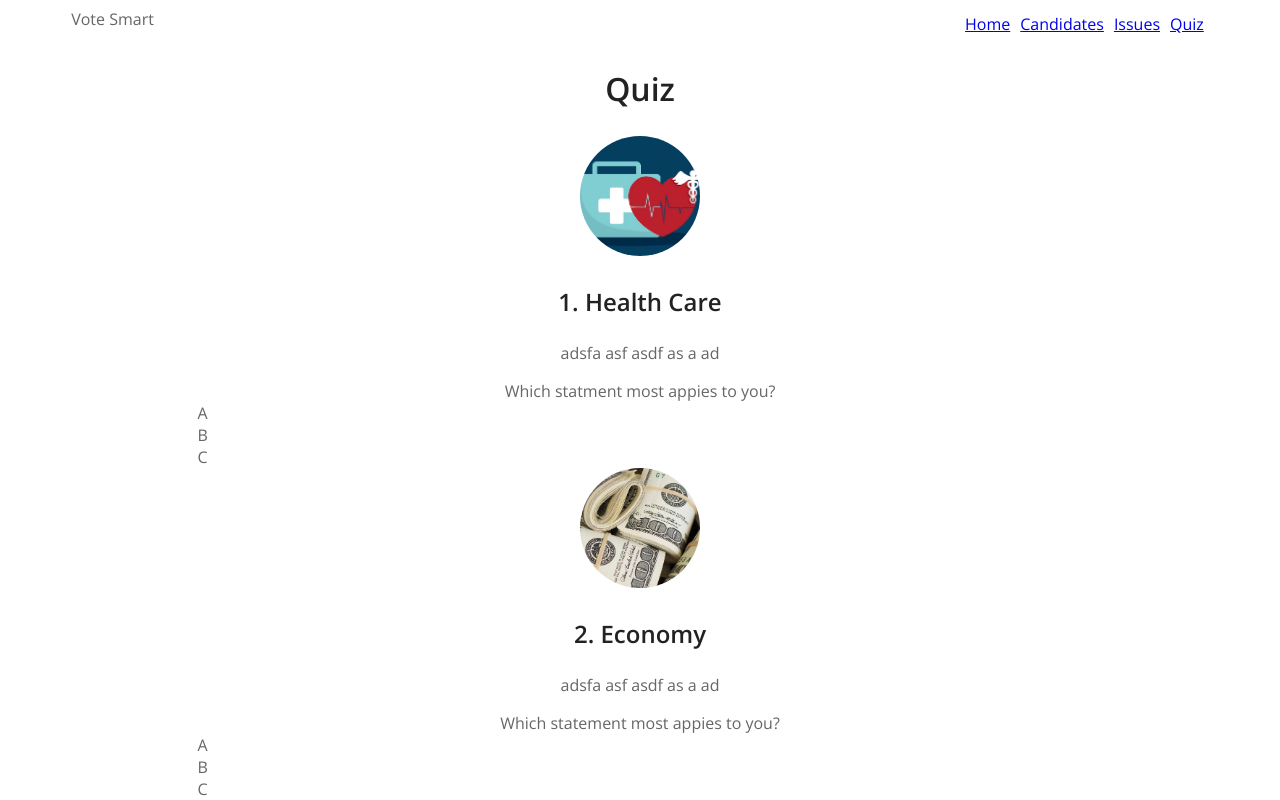
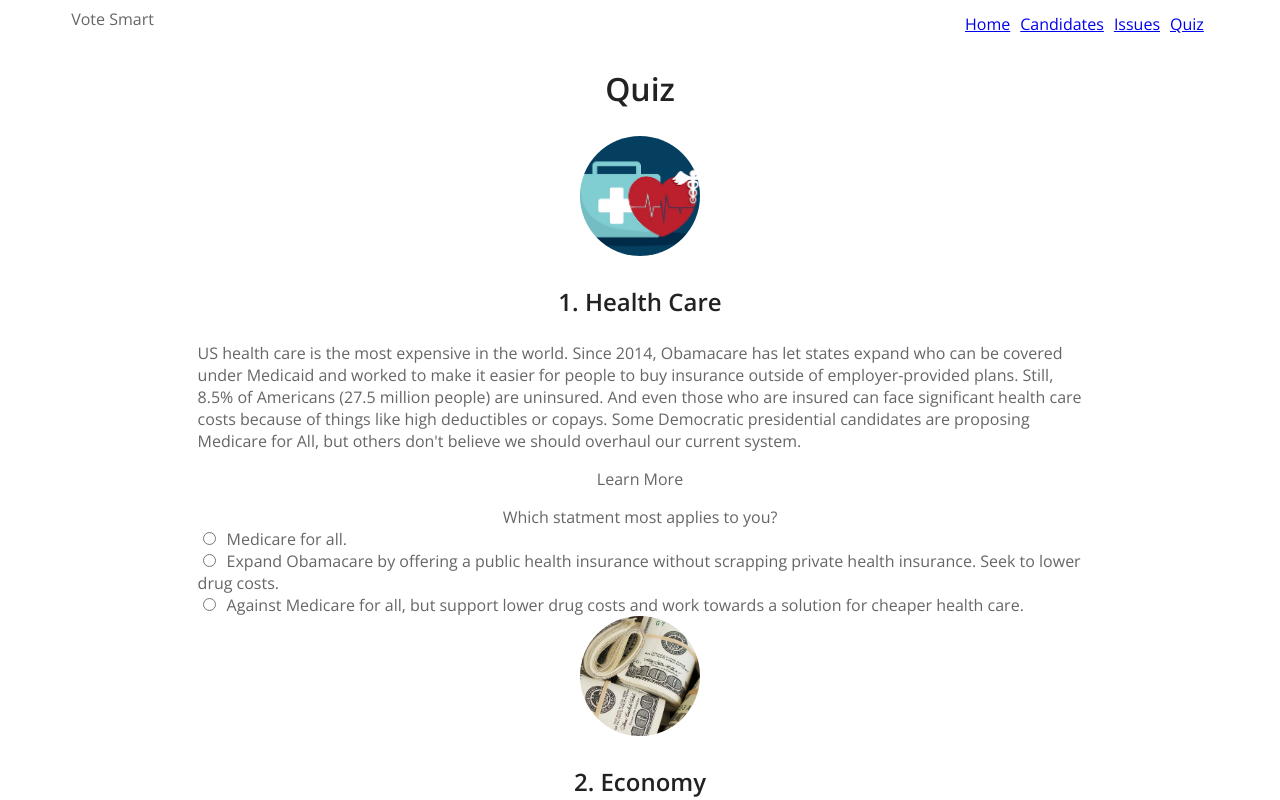
Before and after one commit to jeffting/vote-smart, a Vue app: page /#/Quiz in a window 1280 px wide. Shown: the top 800 px of the page. Built offline with nearby package versions, Linux system fonts and the light colour scheme.

Commit message:
info for quiz is in, but doesn't really function yet

```diff
--- a/src/components/Quiz.vue
+++ b/src/components/Quiz.vue
@@ -6,12 +6,14 @@
                 <img class="issue-img-container" :src=item.picture>
             </div>
             <h3>{{index+1}}. {{ item.issue }}</h3>
-            <p>{{ item.info }}</p>
+            <p class="quiz-info">{{ item.info }}</p>
+            <p>Learn More</p>
             <span> {{ item.question }}</span>
             <div class="answer-box" v-for="(answer, aIndex) in item.answers" :key=aIndex>
-                <span>{{ answer }}</span>
+                <input type="radio" :name="item.issue" value="maison"><span class="answer-span">{{ answer }}</span><br>
             </div>
         </div>
+        <button style="font-size: 32px">See Results</button>
     </div>
 </template>
 <script>
@@ -19,14 +21,14 @@ export default {
     data() {
         return {
             quizItems: [
-                {issue: "Health Care", picture: require("../assets/health.jpg"), info: "adsfa asf asdf as a ad ", question: "Which statment most appies to you?", answers: ["A", "B", "C"]},
-                {issue: "Economy", picture: require("../assets/money.jpg"), info: "adsfa asf asdf as a ad ", question: "Which statement most appies to you?", answers: ["A", "B", "C"]},
-                {issue: "Abortion", picture: require("../assets/baby.jpg"), info: "adsfa asf asdf as a ad ", question: "Which statement most appies to you?", answers: ["A", "B", "C"]},
-                {issue: "Guns", picture: require("../assets/gun.jpg"), info: "adsfa asf asdf as a ad ", question: "Which statement most appies to you?", answers: ["A", "B", "C"]},
-                {issue: "Immigration", picture: require("../assets/statue.jpg"), info: "adsfa asf asdf as a ad ", question: "Which statement most appies to you?", answers: ["A", "B", "C"]},
-                {issue: "Education", picture: require("../assets/school.jpg"), info: "adsfa asf asdf as a ad ", question: "Which statement most appies to you?", answers: ["A", "B", "C"]},
-                {issue: "National Security", picture: require("../assets/security.jpg"), info: "adsfa asf asdf as a ad ", question: "Which statement most appies to you?", answers: ["A", "B", "C"]},
-                {issue: "Climate change", picture: require("../assets/sun.jpeg"), info: "adsfa asf asdf as a ad ", question: "Which statement most appies to you?", answers: ["A", "B", "C"]},
+                {issue: "Health Care", picture: require("../assets/health.jpg"), info: "US health care is the most expensive in the world. Since 2014, Obamacare has let states expand who can be covered under Medicaid and worked to make it easier for people to buy insurance outside of employer-provided plans. Still, 8.5% of Americans (27.5 million people) are uninsured. And even those who are insured can face significant health care costs because of things like high deductibles or copays. Some Democratic presidential candidates are proposing Medicare for All, but others don't believe we should overhaul our current system. ", question: "Which statment most applies to you?", answers: ["Medicare for all.", "Expand Obamacare by offering a public health insurance without scrapping private health insurance. Seek to lower drug costs.", "Against Medicare for all, but support lower drug costs and work towards a solution for cheaper health care."]}, // A. Bernie, Warren, Buttigieg B. Biden C. Trump
+                {issue: "Economy", picture: require("../assets/money.jpg"), info: "The US economy is currently in its longest expansion...ever. Unemployment is at a record low, there’s been steady GDP growth, and the stock market hit a number of record highs last year. Meanwhile, income inequality has become a focus of the 2020 campaign. In 2018, the gap between the US’s wealthiest and poorest families hit a 50-year high. Back in 2017, Republicans overhauled the country’s tax code for the first time in decades. It included tax cuts in every income bracket and for big corporations. The cuts contributed to the US deficit reaching nearly $1 trillion in 2019.", question: "Which statement most applies to you?", answers: ["The economy seems to be doing well. Maintain the same plan going forward.", "Focus more on the poor and middle class. Raise minimum wage, and give tax credits to the poor.", "Raise minimum wage and implement wealth tax on  Americans worth more than 32 million."]}, // A. Trump B. Biden, Buttieg C. Warren, Bernie
+                {issue: "Abortion", picture: require("../assets/baby.jpg"), info: "In 1973, the US Supreme Court ruled in Roe v. Wade that a woman’s right to privacy encompasses the right to abortions. But SCOTUS left room for some state regulation, like on how late into a pregnancy women can have an abortion. And Americans have strong opinions about when abortions should be allowed, if ever. Those who are pro-abortion rights point out that Roe v. Wade is the law of the land. And that women have the right to safe, legal abortions. They note that when states restrict abortions, women from poorer, rural communities tend to be affected – while wealthier women are able to afford travel to other states. Meanwhile, those who are anti-abortion rights think the arguments behind Roe v. Wade were a stretch, because the right to privacy isn’t explicitly mentioned anywhere in the Constitution.", question: "Which statement most applies to you?", answers: ["The government shouldn't interfere with a woman's right to choose abortion.", "I'm against abortion except when there is rape, incest, or mother's life is at risk.", "Roe v. Wade should be upheld and codified. Appoint Supreme Court Justices that support Roe v. Wade."]}, // A. Biden, Buttigieg. B. Trump C. Warren, Bernie
+                {issue: "Guns", picture: require("../assets/gun.jpg"), info: "A string of mass shootings in recent years (see: Las Vegas, Orlando, Charleston, El Paso, Dayton, Parkland) have amplified the issue for American voters and ignited new calls for action by lawmakers. Voters in both parties agree on some key proposals: most Americans say gun laws should be stricter; a majority of both GOP and Dem voters are in favor of restricting gun sales to people with mental illnesses; and a majority in both parties favor background checks for private gun sales, and at gun shows. Many agree on banning assault-style weapons and high-capacity magazines while others support ideas like teachers carrying firearms in schools, and giving states the power to regulate gun laws instead of using federal mandates.", question: "Which statement most applies to you?", answers: ["Reinstate assault weapons ban. Start a gun buyback program to get guns off the streets.", "Allow courts to more easily take away guns from dangerous people. Arm teachers with guns to control school shootings.", "Require background checks.", "Require background checks and ban assault weapons."]}, //A. Biden B. Trump C. Buttigieg D. Bernie, Warren
+                {issue: "Immigration", picture: require("../assets/statue.jpg"), info: "Many have a zero tolerance policy for illegal immigrants in order to keep the country safe and not keep jobs in the hands of Americans while others argue that it’s the US’s moral responsibility to accept immigrants and refugees who come here for a better life, and that immigrants help boost the economy. Some candidates have called for reforming or even removing Immigration and Customs Enforcement (ICE) saying they have too much power. ", question: "Which statement most applies to you?", answers: ["Against decriminalization of illegal immigrants, restructure ICE, and help undocumented illegal immigrants gain citizenship.", "Restructure ICE, decriminalize some border crossings, invest in tech for border, and help undocumented illegal immigrants gain citizenship.", "Zero tolerance for illiegal immigration, extend the Mexican wall, and suspend immigration from several Muslim countries.", "Decriminalize border crossings, abolish ICE, provide a path to citizenship for undocumented illegal immigrants."]}, // A. Biden, B. Buttigieg C. Trump D. Warren Bernie
+                {issue: "Education", picture: require("../assets/school.jpg"), info: "adsfa asf asdf as a ad ", question: "Which statement most applies to you?", answers: ["Support school vouchers (giving students public funds to go to private or charter schools), and introduce a cap to the amount of student loans students can take on.", "Increase teacher's pay, two years of free community college, and increase funding for schools with high percentage of students from low income families.", "Expand Pell Grants, make it easier to refinance student loans, and more debt forgiveness programs.", "Tuition free 4 year public colelge, and lower student loan interest rates", "Free public college, cancel up to 50k in student debts for families making less than 100k, and universal child care from birth to school age."]}, // A Trump B. Biden C Buttigeg D Bernie E Warren
+                {issue: "National Security", picture: require("../assets/security.jpg"), info: "There are a wide variety of issues that could affect the safety and security of Americans: everything from the threat of terrorism and nuclear war to gun control and climate change. President Trump ran on a platform of extending the US-Mexico border wall – and tends to treat illegal immigration as a national security threat. But both parties agree the US faces threats abroad: like Russia, because of its interference in the 2016 election process and concerns it could interfere in 2020 as well. Iran and China are also believed to pose serious cybersecurity threats to US elections.", question: "Which statement most applies to you?", answers: ["Extend the border, get troops out of Iraq and Afghanistan, against Iran nuclear deal, and engage in political talks with Russia, North Korea, and the Taliban.", "Support sanctions against Russian, and support Iran nuclear deal.", "For sanctions against North Korea, and pulling the troops out of Afghanistan.", "Greatest threat to nat'l security is climate change, for Iran nuclear deal, end support for war in Yemen, and pull troops from Afghanistan.", "For Iran nuclear deal, reduce defense spending, and focus on terrosim but bring US troops home"]}, // A Trump B Biden C Buttigieg D Bernie E Warren
+                {issue: "Climate change", picture: require("../assets/sun.jpeg"), info: "The US is one of the largest contributors to the carbon emissions that are fueling climate change. And international outrage, particularly among young people, about a lack of action has made it a high-profile issue in the 2020 race. The United Nations has issued multiple reports warning about the potential “catastrophic” effects of climate change if countries don’t do more to keep Earth’s temp from rising. Like more frequent droughts and flooding, and extreme heat that could lead to things like food shortages and potentially affect hundreds of millions of people.", question: "Which statement most applies to you?", answers: ["Against strict restrictions on carbon emissions.", "Rejoin Paris Climate Deal, and work towards net-zero emissions by 2050.", "Establish carbon tax, and up the budget for reneweable energy research and development.", "Spend 16.3 trillion on sustainable electricity and transportation by 2030.", "Spend 3 trillion on eliminating greenhouse emissions from power plants, cars, and buildings in 10 years."]},
                 ]
         }
     }
@@ -40,4 +42,12 @@ export default {
     text-align: left;
 }
 
+.quiz-info {
+    margin-left: 15%;
+    margin-right: 15%;
+    text-align: left;
+}
+.answer-span {
+    margin-left: 8px;
+}
 </style>
```
